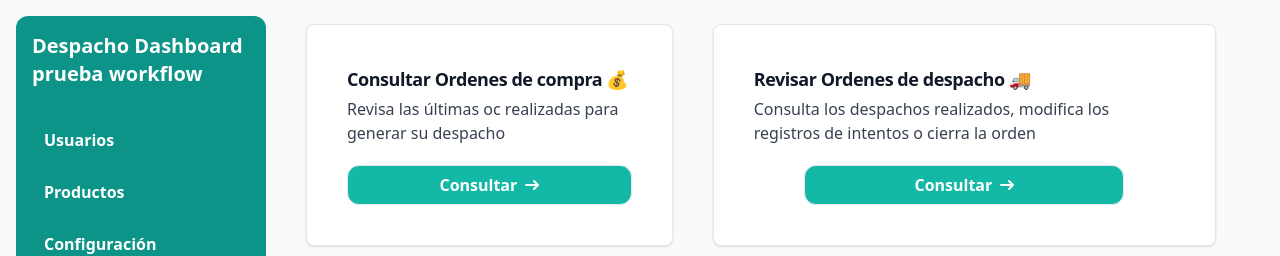
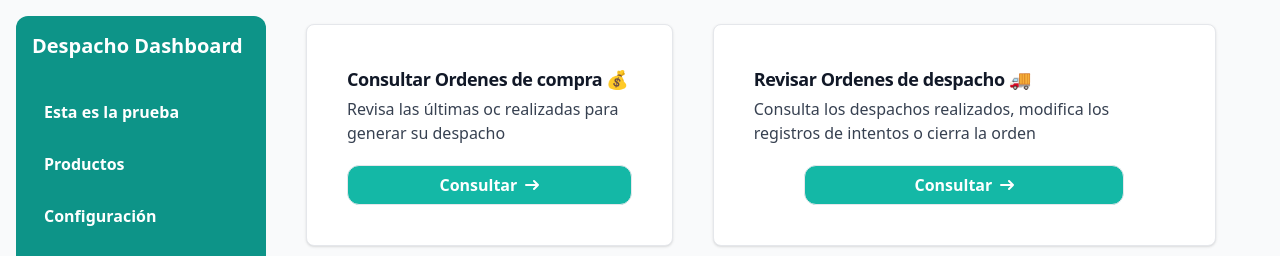
Before and after one commit to BenjaLizama/devops-frontend, a React (Vite) app: page / in a window 1280 px wide. Shown: the top 256 px of the page. Built offline with nearby package versions, Linux system fonts and the light colour scheme.

Commit message:
Update Navbar title and menu item text

```diff
--- a/src/componentes/Layouts/Navbar.jsx
+++ b/src/componentes/Layouts/Navbar.jsx
@@ -2,7 +2,7 @@ function Navbar() {
   return (
     <nav className="rounded-xl w-[250px] min-h-[880px] bg-teal-600 text-white sticky top-0 p-4 m-4">
       {/* Logo o título */}
-      <h2 className="text-xl font-bold mb-8">Despacho Dashboard prueba workflow</h2>
+      <h2 className="text-xl font-bold mb-8">Despacho Dashboard</h2>
 
       {/* Menú de navegación */}
       <ul className="space-y-3">
@@ -11,7 +11,7 @@ function Navbar() {
             href="#"
             className="block font-bold py-2 px-3 hover:bg-teal-700 rounded"
           >
-            Usuarios
+            Esta es la prueba
           </a>
         </li>
         <li>
```
